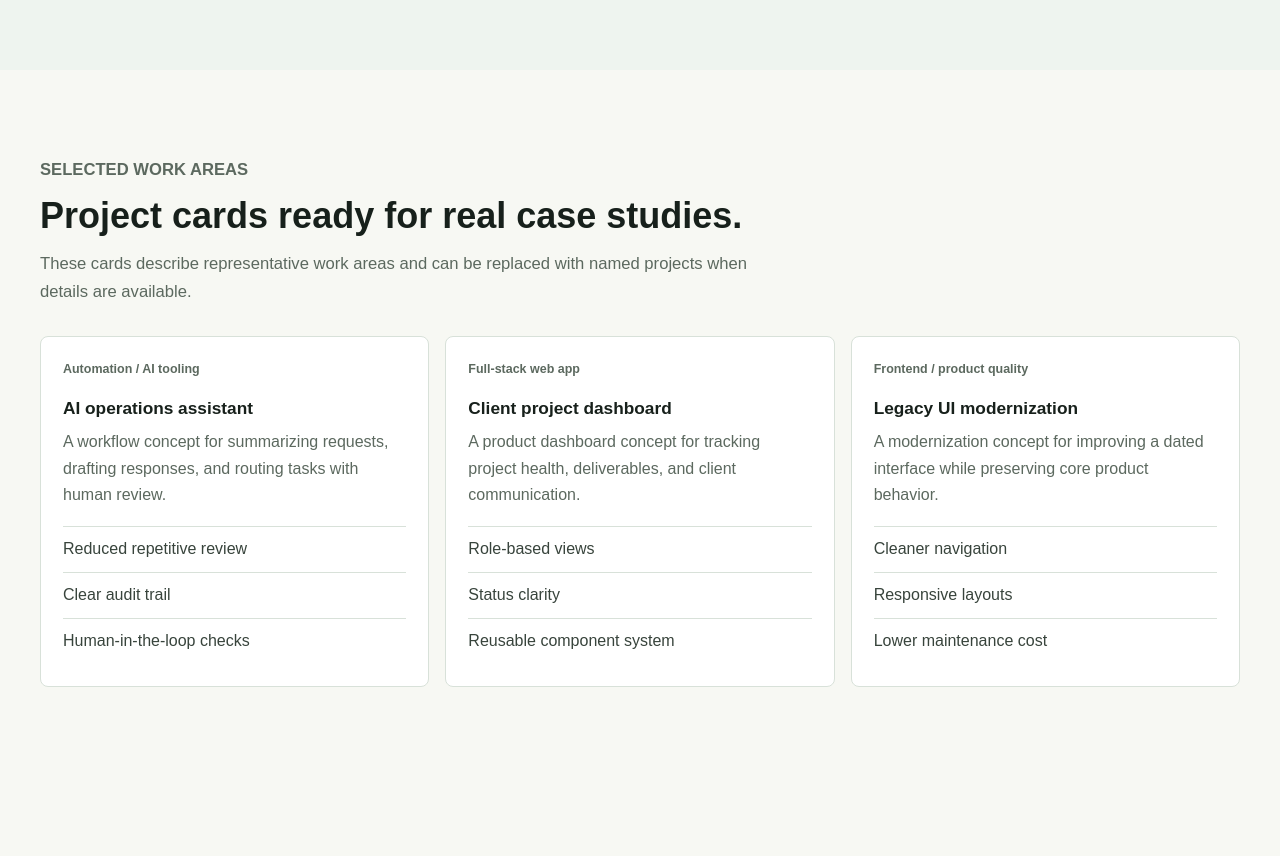
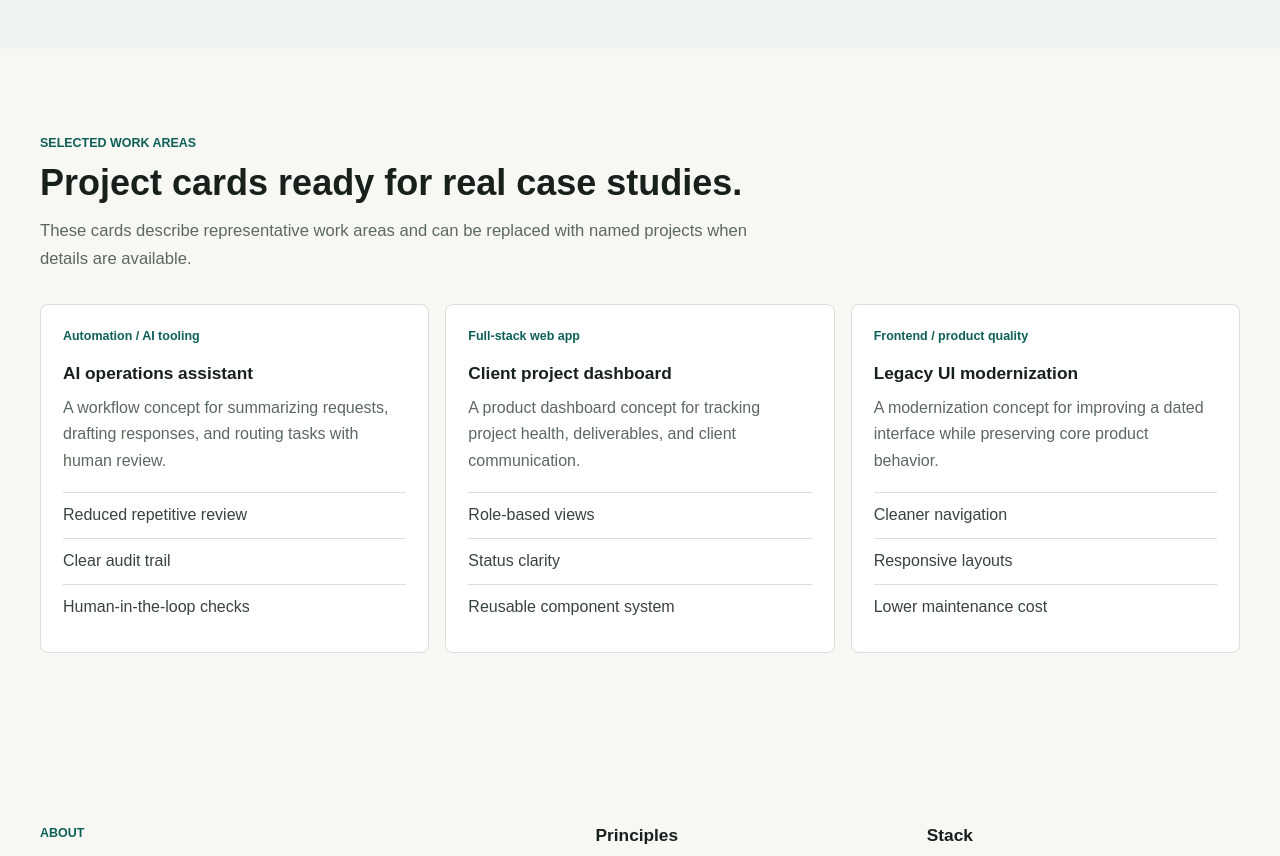
Before and after one commit to fantafi/portfolio, a Next.js app: page / in a window 1280 px wide. Shown: the part 1940-2796 px from the top of the page. Built offline with nearby package versions, Linux system fonts and the light colour scheme.

Commit message:
Polish portfolio CSS states

```diff
--- a/app/globals.css
+++ b/app/globals.css
@@ -25,6 +25,7 @@
 }
 
 html {
+  scroll-padding-top: 88px;
   scroll-behavior: smooth;
 }
 
@@ -52,7 +53,7 @@ a {
 
 .portfolio-shell {
   min-height: 100svh;
-  overflow: hidden;
+  overflow-x: hidden;
 }
 
 .site-nav {
@@ -94,6 +95,13 @@ a {
 
 .site-nav nav a:hover {
   color: var(--accent-strong);
+}
+
+.site-nav a:focus-visible,
+.contact-links a:focus-visible,
+.language-toggle button:focus-visible {
+  outline: 3px solid rgba(20, 122, 112, 0.32);
+  outline-offset: 3px;
 }
 
 .language-toggle {
@@ -175,9 +183,9 @@ h3 {
 }
 
 .hero-lede,
-.section-header p,
-.about-section p,
-.contact-section p {
+.section-header p:not(.eyebrow),
+.about-section > div:first-child > p:not(.eyebrow),
+.contact-section > p:not(.eyebrow) {
   color: var(--muted);
   font-size: 1.04rem;
   line-height: 1.7;
@@ -207,8 +215,7 @@ h3 {
   padding: 0 16px;
 }
 
-.contact-links-hero a:first-child,
-.contact-links-footer a:first-child {
+.contact-links-hero a:first-child {
   background: var(--foreground);
   border-color: var(--foreground);
   color: #ffffff;
@@ -220,6 +227,7 @@ h3 {
 }
 
 .hero-scene {
+  isolation: isolate;
   min-height: 460px;
   position: relative;
 }
@@ -298,7 +306,7 @@ h3 {
 }
 
 .service-card p,
-.project-card p {
+.project-card p:not(.project-category) {
   color: var(--muted);
   line-height: 1.65;
 }
@@ -354,7 +362,7 @@ h3 {
 }
 
 .contact-section .eyebrow,
-.contact-section p {
+.contact-section > p:not(.eyebrow) {
   color: #b8d9ce;
 }
 
@@ -364,6 +372,27 @@ h3 {
 
 .contact-links-footer a {
   border-color: rgba(255, 255, 255, 0.24);
+}
+
+.contact-section .contact-links a {
+  color: #ffffff;
+}
+
+.contact-section .contact-links a:hover {
+  border-color: rgba(255, 255, 255, 0.58);
+  color: #ffffff;
+}
+
+.contact-links-footer a:first-child {
+  background: #ffffff;
+  border-color: #ffffff;
+  color: var(--foreground);
+}
+
+.contact-links-footer a:first-child:hover {
+  background: #ffffff;
+  border-color: #ffffff;
+  color: var(--foreground);
 }
 
 @media (prefers-reduced-motion: reduce) {
```
